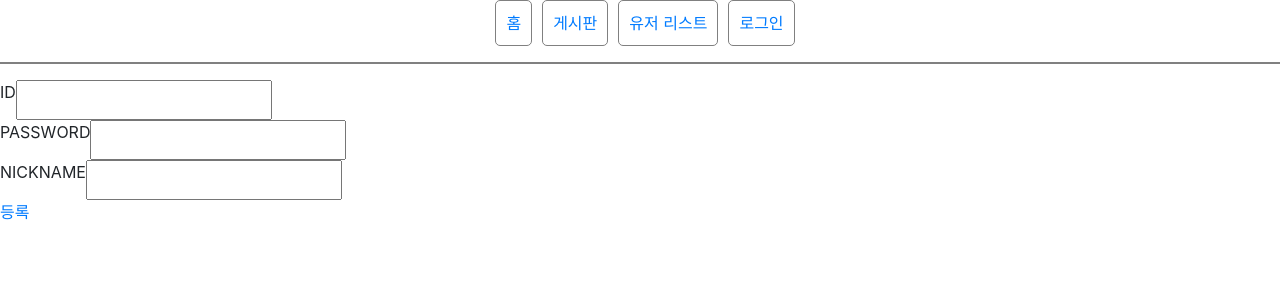
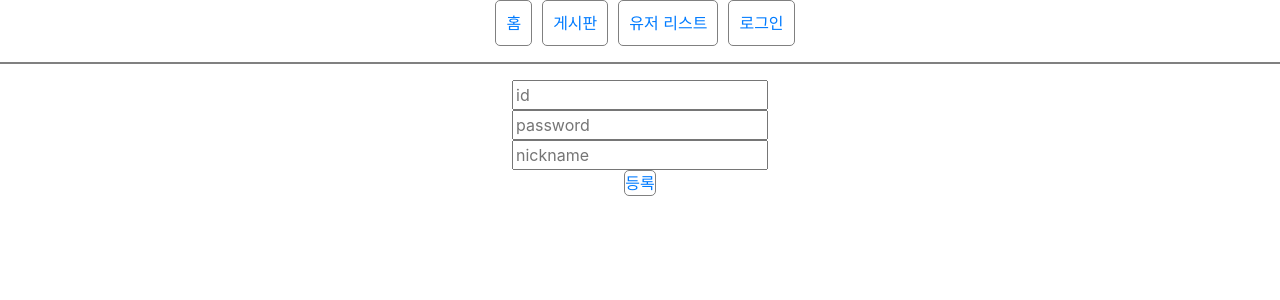
Before and after one commit to gyutae100/react-local-board, a React (Create React App) app: page /Join in a window 1280 px wide. Shown: the top 300 px of the page. Built offline with nearby package versions, Linux system fonts and the light colour scheme.

Commit message:
치킨먹으러 가야되서 그만! 글 작성자만 글 수정 진행 중. 추후 댓글 달기, 계층형 댓글, 계층형 글쓰기, 비밀 글 추가 할 예정

```diff
--- a/src/pages/Join.js
+++ b/src/pages/Join.js
@@ -25,24 +25,36 @@ const Join = () => {
   return (
     <UsersConsumer>
       {({ actions }) => (
-        <div>
-          <div style={{ display: "flex", flexDirection: "row" }}>
-            <p>ID</p>
-            <input name="id" onChange={onHandleSetId}></input>
-          </div>
+        <div
+          style={{
+            display: "flex",
+            flexDirection: "column",
+            justifyContent: "center",
+            alignItems: "center"
+          }}
+        >
+          <input placeholder="id" name="id" onChange={onHandleSetId}></input>
 
-          <div style={{ display: "flex", flexDirection: "row" }}>
-            <p>PASSWORD</p>
-            <input name="password" onChange={onHandleSetPassword}></input>
-          </div>
+          <input
+            placeholder="password"
+            name="password"
+            onChange={onHandleSetPassword}
+          ></input>
 
-          <div style={{ display: "flex", flexDirection: "row" }}>
-            <p>NICKNAME</p>
-            <input name="nickName" onChange={onHandleSetNickName}></input>
-          </div>
+          <input
+            placeholder="nickname"
+            name="nickName"
+            onChange={onHandleSetNickName}
+          ></input>
 
           <Link
-            style={{ height: "30px" }}
+            style={{
+              display: "flex",
+              flexDirection: "Column",
+              border: "1px solid gray",
+              borderRadius: "5px",
+              marginBottom: "10px"
+            }}
             to="/UserList?currentPage=1"
             onClick={e => onHandleRegisteUser(e, actions)}
           >
--- a/src/pages/ViewPost.js
+++ b/src/pages/ViewPost.js
@@ -15,6 +15,11 @@ const ViewPost = ({ location }) => {
 
   const onHandleClickRemovePostBtn = (e, { onHandleRemovePost }) => {
     onHandleRemovePost(query.id);
+  };
+
+  //작업 중
+  const onHandleClickModifyPostBtn = (e, { onHandleModifyPost }) => {
+    setIsModifyMode(true);
   };
 
   const isPossibleRemovePost = ({ postList }, { loginUserId }) => {
@@ -41,6 +46,8 @@ const ViewPost = ({ location }) => {
         <BoardConsumer>
           {({ state: boardState, actions: boardActions }) => (
             <div style={{ display: "flex", flexDirection: "column" }}>
+              {/*수정 모드가 아닐 때 상단 기능 버튼 */}
+              {!isModifyMode && (
                 <div style={{ display: "flex", flexDirection: "row" }}>
                   <Link
                     style={{
@@ -80,16 +87,20 @@ const ViewPost = ({ location }) => {
                         padding: "10px 10px 10px 10px",
                         width: "3.5rem"
                       }}
-                    onClick={e => onHandleClickRemovePostBtn(e, boardActions)}
+                      onClick={e => onHandleClickModifyPostBtn(e, boardActions)}
                     >
                       {" "}
                       수정
                     </div>
                   )}
                 </div>
+              )}
 
               <hr />
 
+              {/*수정 모드가 아닐 때 하단 게시글 정보 */}
+              {!isModifyMode && (
+                <div>
                   <div
                     style={{
                       display: "flex",
@@ -124,6 +135,50 @@ const ViewPost = ({ location }) => {
                   </div>
                 </div>
               )}
+
+              {/*수정 모드가 아닐 때 하단 게시글 정보 */}
+              {isModifyMode && (
+                <div>
+                  <div
+                    style={{
+                      display: "flex",
+                      flexDirection: "column",
+                      alignItems: "center"
+                    }}
+                  >
+                    <textarea
+                      style={{ height: "30px", width: "300px" }}
+                    ></textarea>
+
+                    <textarea
+                      style={{
+                        height: "300px",
+                        width: "300px",
+                        marginTop: "20px"
+                      }}
+                    ></textarea>
+
+                    <div>
+                      <Link
+                        style={{ height: "30px" }}
+                        to="/Board"
+                        onClick={e => (e, boardActions, usersState)}
+                      >
+                        등록
+                      </Link>
+
+                      <Link
+                        style={{ height: "30px", marginLeft: "10px" }}
+                        to="/Board"
+                      >
+                        취소
+                      </Link>
+                    </div>
+                  </div>
+                </div>
+              )}
+            </div>
+          )}
         </BoardConsumer>
       )}
     </UsersConsumer>
```
Lines whose indentation alone changed are shown as unchanged.
